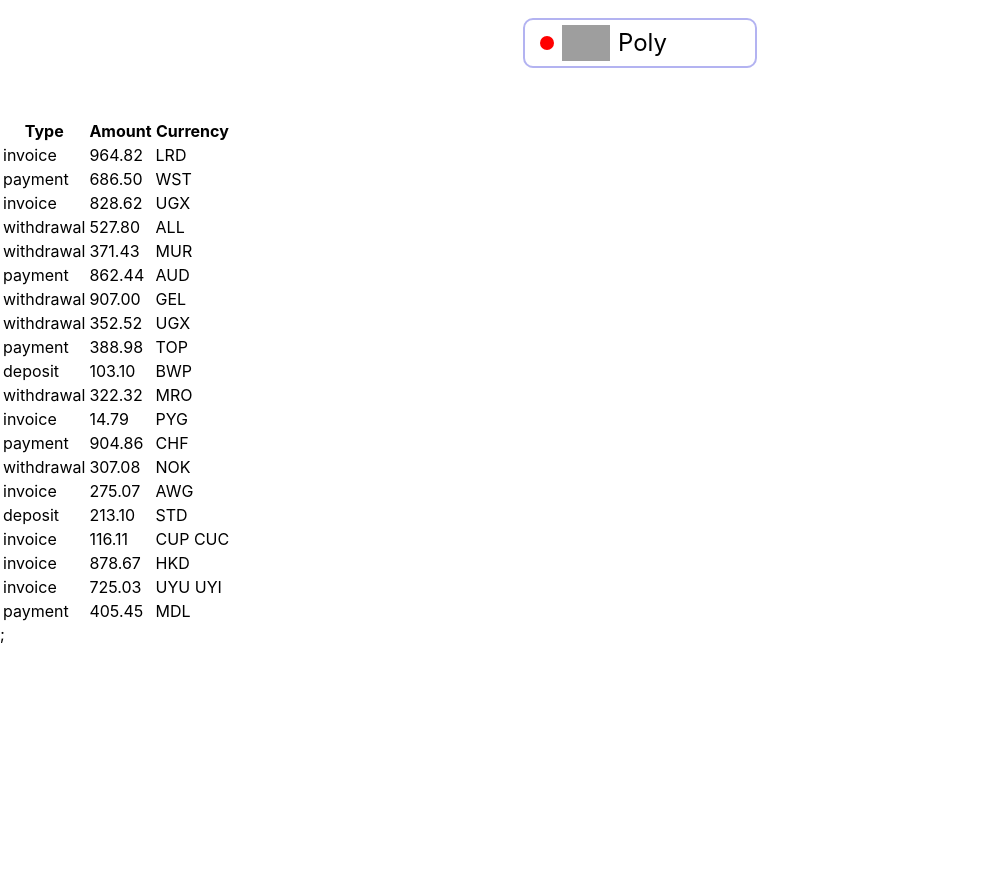
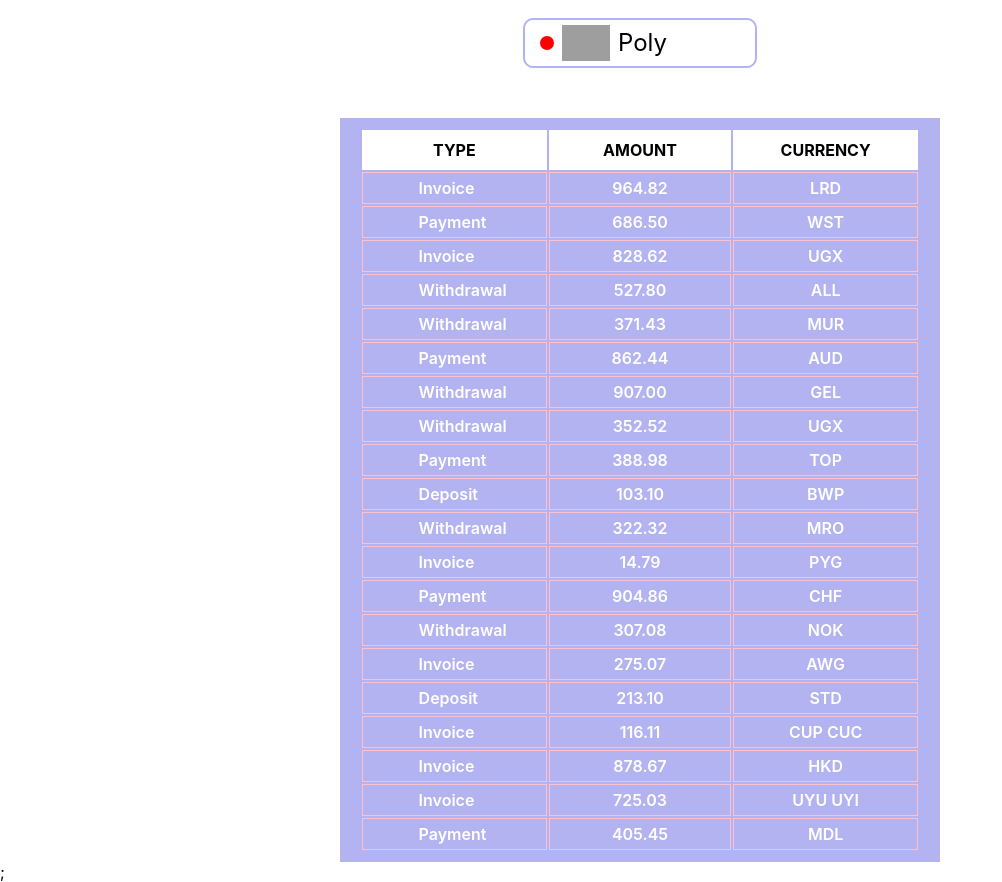
Before and after one commit to khrystyna-shekel/goit-react-hw-01-components, a React (Create React App) app: page / in a window 1280 px wide. Shown: the part 950-1832 px from the top of the page, without its empty margins (0-1002 px from the left). Before the commit the page ends 1594 px from the top, so only its background shows below. Built offline with nearby package versions, Linux system fonts and the light colour scheme; grey boxes are pictures that could not be loaded.

Commit message:
trans-done

```diff
--- /dev/null
+++ b/src/components/Transaction/Transaction.styled.js
@@ -0,0 +1,39 @@
+import styled from 'styled-components';
+
+export const Table = styled.table`
+  text-transform: capitalize;
+  text-align: center;
+  width: 600px;
+  margin: 0 auto;
+  padding: 10px 20px;
+  background-color: rgb(179, 179, 241);
+  color: white;
+`;
+
+export const StyledTr = styled.tr`
+  text-transform: uppercase;
+  width: 200px;
+`;
+
+export const StyledTh = styled.th`
+  padding: 10px 0px;
+  background-color: white;
+  color: black;
+  width: 200px;
+`;
+
+export const BodyTr = styled.tr`
+  border: 1px solid pink;
+  font-weight: 600;
+`;
+
+export const BodyTd = styled.td`
+  text-align: center;
+  padding: 5px 0;
+  border: 1px solid pink;
+
+  &:first-child {
+    text-align: start;
+    padding-left: 10%;
+  }
+`;
--- a/src/components/Transaction/TransactionHistory.jsx
+++ b/src/components/Transaction/TransactionHistory.jsx
@@ -1,23 +1,31 @@
+import {
+  Table,
+  StyledTr,
+  StyledTh,
+  BodyTr,
+  BodyTd,
+} from './Transaction.styled';
+
 export const TransactionHistory = ({ items }) => {
   return (
-    <table className="transaction-history">
+    <Table>
       <thead>
-        <tr>
-          <th>Type</th>
-          <th>Amount</th>
-          <th>Currency</th>
-        </tr>
+        <StyledTr>
+          <StyledTh>Type</StyledTh>
+          <StyledTh>Amount</StyledTh>
+          <StyledTh>Currency</StyledTh>
+        </StyledTr>
       </thead>
 
       <tbody>
         {items.map(({ id, type, amount, currency }) => (
-          <tr key={id}>
-            <td>{type}</td>
-            <td>{amount}</td>
-            <td>{currency}</td>
-          </tr>
+          <BodyTr key={id}>
+            <BodyTd>{type}</BodyTd>
+            <BodyTd>{amount}</BodyTd>
+            <BodyTd>{currency}</BodyTd>
+          </BodyTr>
         ))}
       </tbody>
-    </table>
+    </Table>
   );
 };
```
Also changed, not shown: src/components/Profile/Profile.css (deleted, +0 -7 lines).
